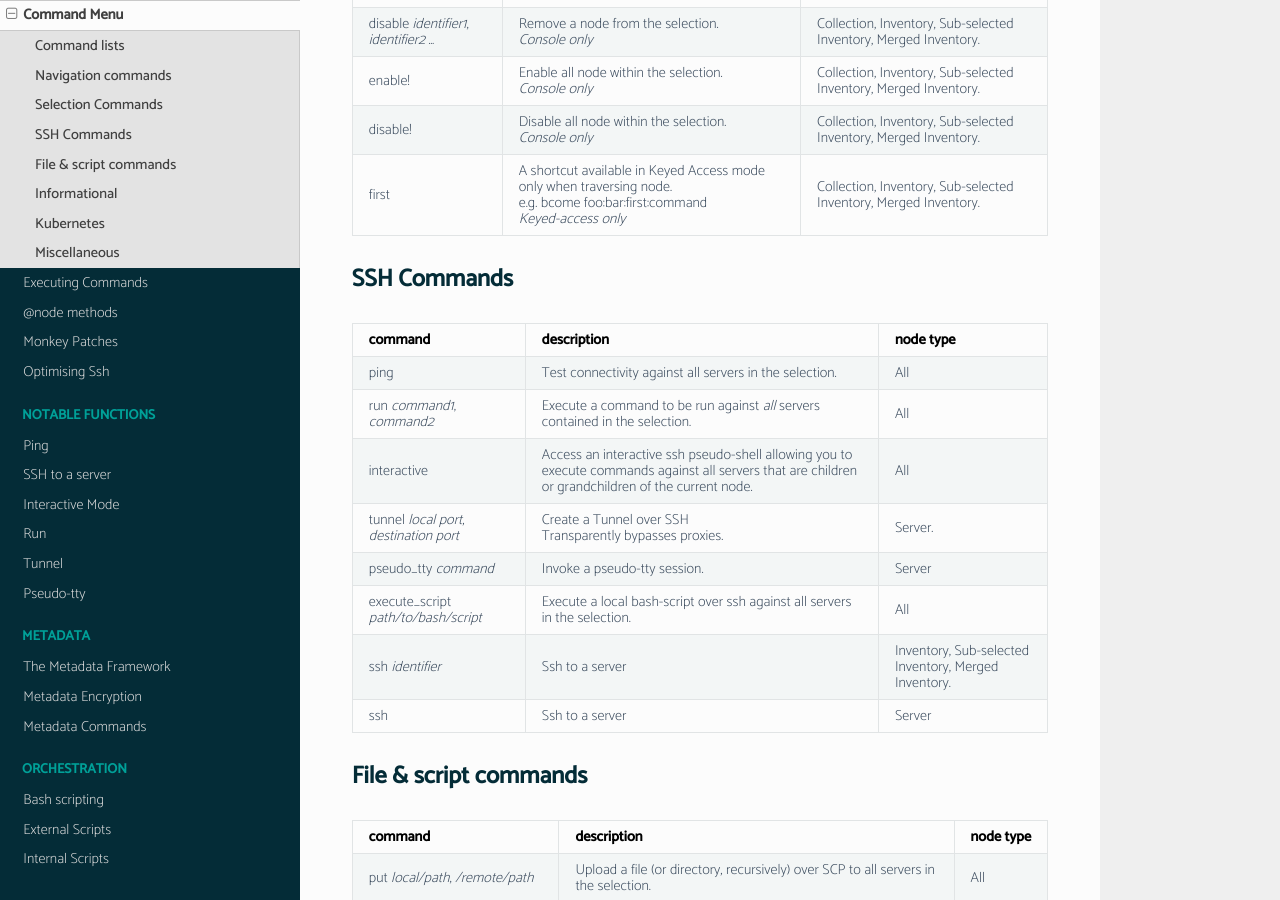
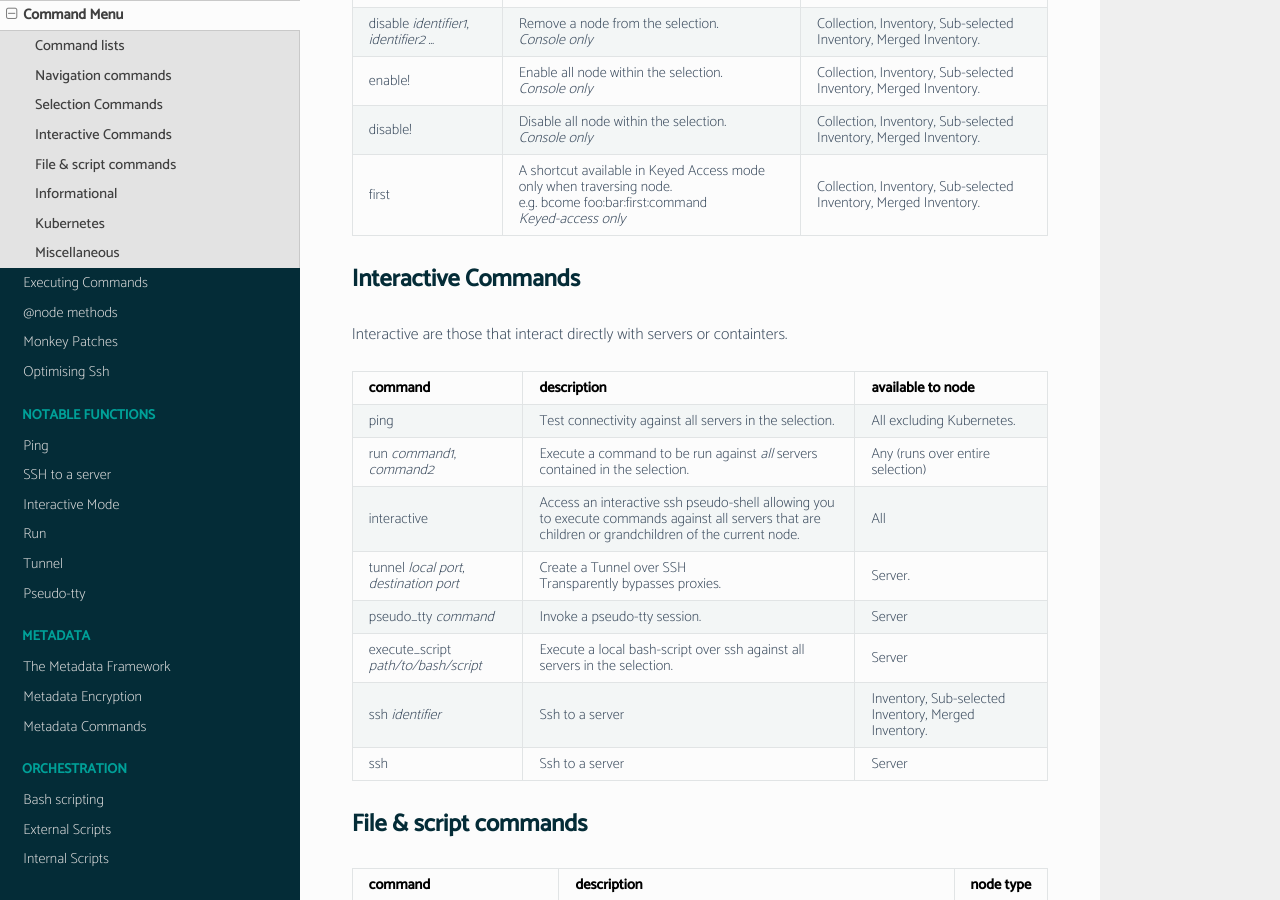
Before and after one commit to webzakimbo/bcome-read-the-docs, a Sphinx documentation site: the page built from docs/source/usage/command-menu.rst, in a window 1280 px wide and 900 px high, scrolled down 1298 px. Built offline with Sphinx 7.4.7 and the Read the Docs theme 2.0.0, drawn with Linux system fonts in a browser that asks for light colours; pages that are not in the unit, such as notebooks, are missing from menus; some of the changed text lies outside the part shown.

Commit message:
added more k8 specific methods to command menu doc

```diff
--- a/docs/source/usage/command-menu.rst
+++ b/docs/source/usage/command-menu.rst
@@ -113,17 +113,19 @@
 +-----------------------------+--------------------------------------+---------------------------------------+
 
 
-SSH Commands
-------------
+Interactive Commands
+--------------------
+
+Interactive are those that interact directly with servers or containters.
 
 +-----------------------------+--------------------------------------+---------------------------------------+
 |                             |                                      |                                       |
-|  command                    |  description                         | node type                             |
+|  command                    |  description                         | available to node                     |
 +=============================+======================================+=======================================+
-|  ping			      |  Test connectivity against all       | All				     |
+|  ping			      |  Test connectivity against all       | All excluding Kubernetes.             |
 |			      |  servers in the selection.	     |					     |
 +-----------------------------+--------------------------------------+---------------------------------------+
-|  run *command1*, *command2* |  Execute a command to be run         | All			             |
+|  run *command1*, *command2* |  Execute a command to be run         | Any (runs over entire selection)	     |
 |			      |  against *all* servers contained in  |					     |
 |			      |  the selection.	                     |				             |
 +-----------------------------+--------------------------------------+---------------------------------------+
@@ -139,7 +141,7 @@
 +-----------------------------+--------------------------------------+---------------------------------------+
 |  pseudo_tty *command*       |  Invoke a pseudo-tty session.	     | Server				     |
 +-----------------------------+--------------------------------------+---------------------------------------+
-|  execute_script             |  Execute a local bash-script over ssh| All			             |
+|  execute_script             |  Execute a local bash-script over ssh| Server			             |
 |  *path/to/bash/script*      |  against all servers in the          |					     |
 |			      |  selection.			     |					     |
 +-----------------------------+--------------------------------------+---------------------------------------+
@@ -268,6 +270,12 @@
 |                             |                                          |                                       |
 |                             |  Enter 'menu' to see available options.  |                                       |
 +-----------------------------+------------------------------------------+---------------------------------------+
+|  read                       |  Output the contents of a Kubernetes     | K8Cluster Secret                      |
+|                             |  secret (decoded).                       |                                       |
++-----------------------------+------------------------------------------+---------------------------------------+
+|  trigger                    |  Trigger a cronjob.                      | K8Cluster Cronjob                     |
++-----------------------------+------------------------------------------+---------------------------------------+
+
 
 
 Miscellaneous
```
